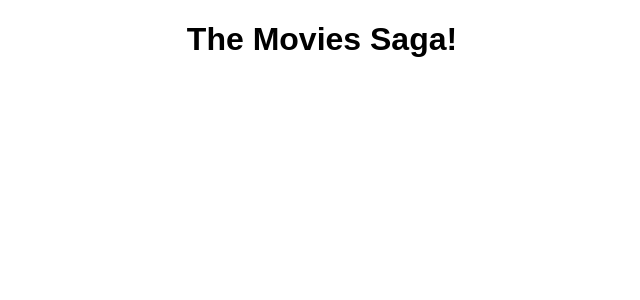
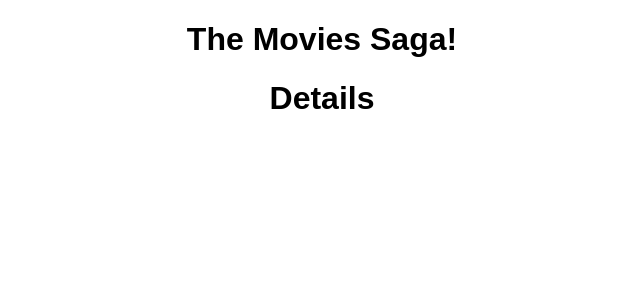
Before and after one commit to ZackariaAntar/React-Redux-Sagas-Movie-Gallery-SPA, a React (Create React App) app: page /#/details in a window 1280 px wide. Shown: the top 300 px of the page, without its empty margins (318-958 px from the left). Built offline with nearby package versions, Linux system fonts and the light colour scheme.

Commit message:
sourced details page into app.

```diff
--- a/src/components/App/App.jsx
+++ b/src/components/App/App.jsx
@@ -1,6 +1,7 @@
 import {HashRouter as Router, Route} from 'react-router-dom';
 import './App.css';
 import MovieList from '../MovieList/MovieList'
+import DetailsPage from '../DetailsPage/DetailsPage';
 
 function App() {
   return (
@@ -12,6 +13,7 @@ function App() {
         </Route>
 
         <Route exact path='/details'>
+          <DetailsPage />
 
         </Route>
 
--- a/src/components/DetailsPage/DetailsPage.jsx
+++ b/src/components/DetailsPage/DetailsPage.jsx
@@ -0,0 +1,12 @@
+function DetailsPage() {
+
+	return (
+        <>
+            <h1>Details</h1>
+
+        </>
+    );
+}
+
+
+export default DetailsPage
```
